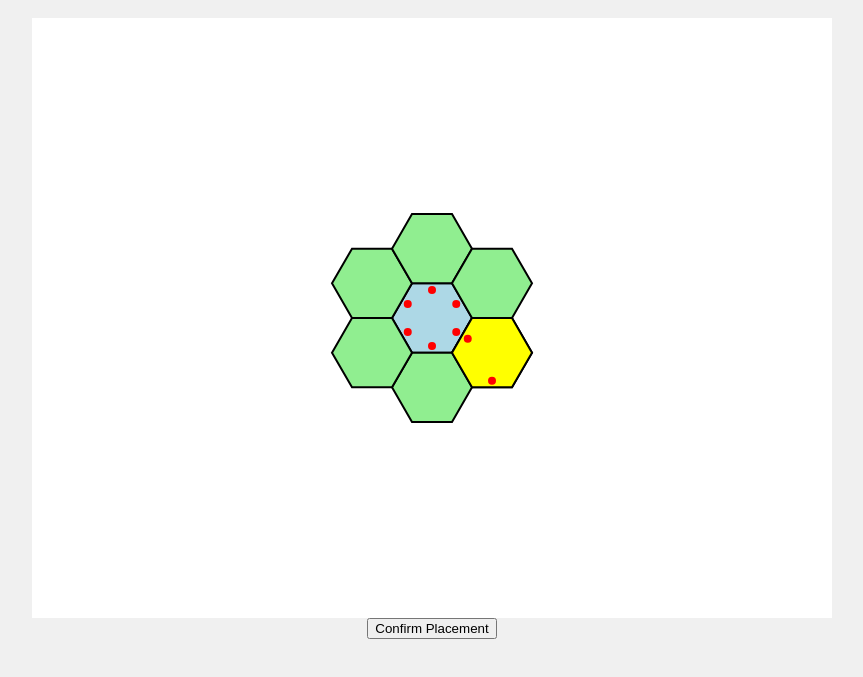
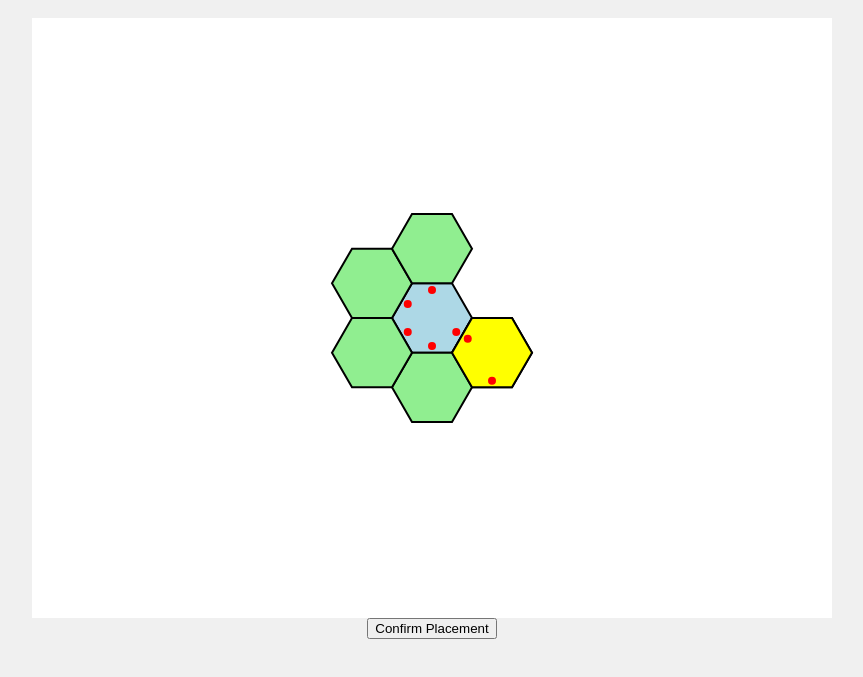
Before and after one commit to jasonhenline/hexes, a plain HTML site: page index.html in a window 1280 px wide. Shown: the part 119-796 px from the top of the page, without its empty margins (208-1071 px from the left). Drawn offline with Linux system fonts and the light colour scheme.

Commit message:
Nicer functions for dealing with neighbors

```diff
--- a/index.html
+++ b/index.html
@@ -44,6 +44,16 @@
     <button id="confirm">Confirm Placement</button>
 
     <script>
+      // Ordered pairs (dq, dr) for directions in axial hex coordinates.
+      const ORDERED_DIRECTIONS = [
+        [1, 0], // Southeast
+        [0, 1], // South
+        [-1, 1], // Southwest
+        [-1, 0], // Northwest
+        [0, -1], // North
+        [1, -1], // Northeast
+      ];
+
       /**
        * Rectangular coordinates of a point.
        */
@@ -76,6 +86,17 @@
         toKey() {
           return `${this.q},${this.r}`;
         }
+
+        getNeighbors() {
+          ORDERED_DIRECTIONS.map(([dq, dr]) => {
+            return new HexPoint(this.q + dq, this.r + dr);
+          });
+        }
+      }
+
+      function hexPointFromKey(key) {
+        const [q, r] = key.split(",").map(Number);
+        return new HexPoint(q, r);
       }
 
       class Hex {
@@ -83,6 +104,20 @@
           this.hexPoint = hexPoint;
           this.rotation = rotation;
           this.connectableEdges = connectableEdges;
+        }
+
+        hasConnectableEdge(directionIndex) {
+          return this.connectableEdges.includes(
+            (directionIndex - this.rotation) % 6
+          );
+        }
+
+        getConnectableNeighborHexPoints() {
+          return this.connectableEdges.map((edge) => {
+            const rotatedEdge = (edge + this.rotation) % 6;
+            const [dq, dr] = ORDERED_DIRECTIONS[rotatedEdge];
+            return new HexPoint(this.hexPoint.q + dq, this.hexPoint.r + dr);
+          });
         }
       }
 
@@ -139,37 +174,8 @@
       let currentHex = null;
       let possiblePositions = [];
 
-      function hexToPixel(q, r) {
-        let x = HEX_SIZE * 1.5 * q;
-        let y = HEX_SIZE * Math.sqrt(3) * (0.5 * q + r);
-        return { x, y };
-      }
-
-      function drawHex(q, r, isCurrent = false, isValidMove = false) {
-        let { x, y } = hexToPixel(q, r);
-        let points = [];
-        for (let i = 0; i < 6; i++) {
-          let angle = (Math.PI / 3) * i;
-          let px = x + HEX_SIZE * Math.cos(angle);
-          let py = y + HEX_SIZE * Math.sin(angle);
-          points.push(`${px},${py}`);
-        }
-
-        let hex = document.createElementNS(
-          "http://www.w3.org/2000/svg",
-          "polygon"
-        );
-        hex.setAttribute("points", points.join(" "));
-        hex.classList.add("hex");
-        if (isCurrent) hex.classList.add("highlight");
-        if (isValidMove) hex.classList.add("valid-move");
-
-        svg.appendChild(hex);
-        return { element: hex, q, r };
-      }
-
       function generateFirstHex() {
-        const hex = new Hex(new HexPoint(0, 0), 0, [0, 1, 2, 3, 4, 5]);
+        const hex = new Hex(new HexPoint(0, 0), 0, [0, 1, 2, 3, 4]);
         const firstHexElement = makeHexElement(hex);
         svg.appendChild(firstHexElement);
         placedHexes.set("0,0", hex);
@@ -177,34 +183,35 @@
       }
 
       function generateNewHex() {
-        let newQ = 1;
-        let newR = 0;
+        const allValidHexPointKeys = new Set();
+        for (const placedHex of placedHexes.values()) {
+          const connectableNeighborHexPoints =
+            placedHex.getConnectableNeighborHexPoints();
+          for (const hexPoint of connectableNeighborHexPoints) {
+            allValidHexPointKeys.add(hexPoint.toKey());
+          }
+        }
 
-        // Find valid positions
-        possiblePositions = [
-          { q: -1, r: 0 },
-          { q: 1, r: 0 },
-          { q: 0, r: 1 },
-          { q: 0, r: -1 },
-          { q: -1, r: 1 },
-          { q: 1, r: -1 },
-        ];
+        if (allValidHexPointKeys.size === 0) {
+          alert("Game over!");
+          return;
+        }
 
-        possiblePositions.forEach((pos) => {
-          if (!placedHexes.has(`${pos.q},${pos.r}`)) {
-            const hexElement = makeHexElement(
-              new Hex(new HexPoint(pos.q, pos.r)),
-              false,
-              true
-            );
+        let currentHexPoint = null;
+
+        for (const key of allValidHexPointKeys) {
+          const hexPoint = hexPointFromKey(key);
+          if (currentHexPoint === null) {
+            currentHexPoint = hexPoint;
+          }
+          if (!placedHexes.has(key)) {
+            const hex = new Hex(hexPoint);
+            const hexElement = makeHexElement(hex, false, true);
             svg.appendChild(hexElement);
           }
-        });
+        }
 
-        currentHex = makeHexElement(
-          new Hex(new HexPoint(newQ, newR), 0, [1, 3]),
-          true
-        );
+        currentHex = makeHexElement(new Hex(currentHexPoint, 0, [1, 3]), true);
         svg.appendChild(currentHex);
       }
 
```
